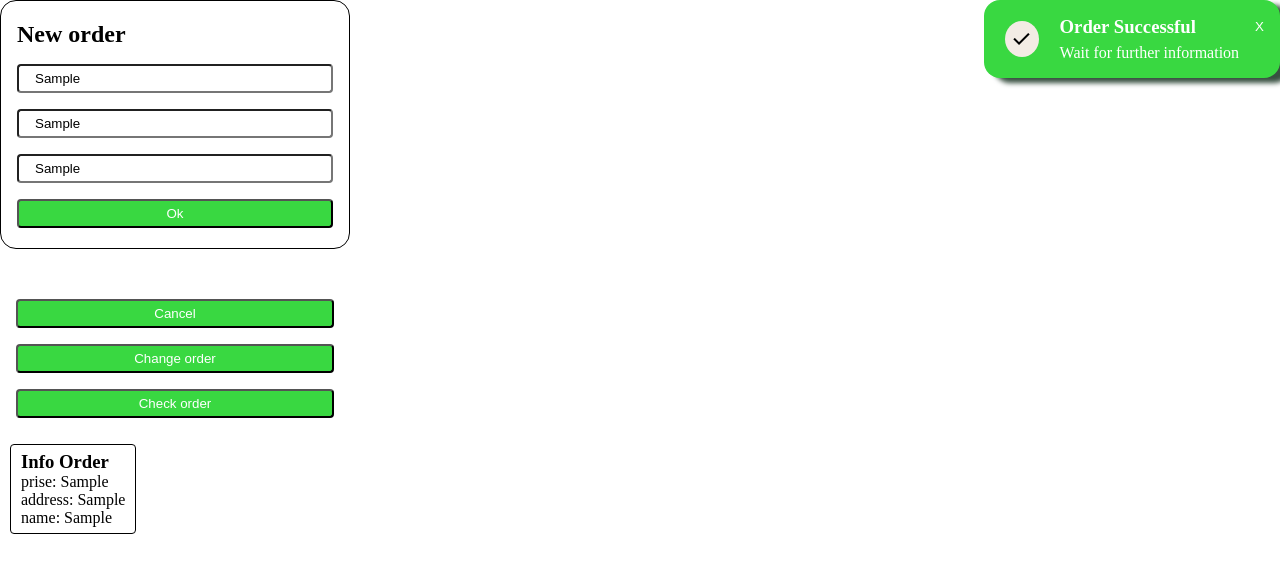
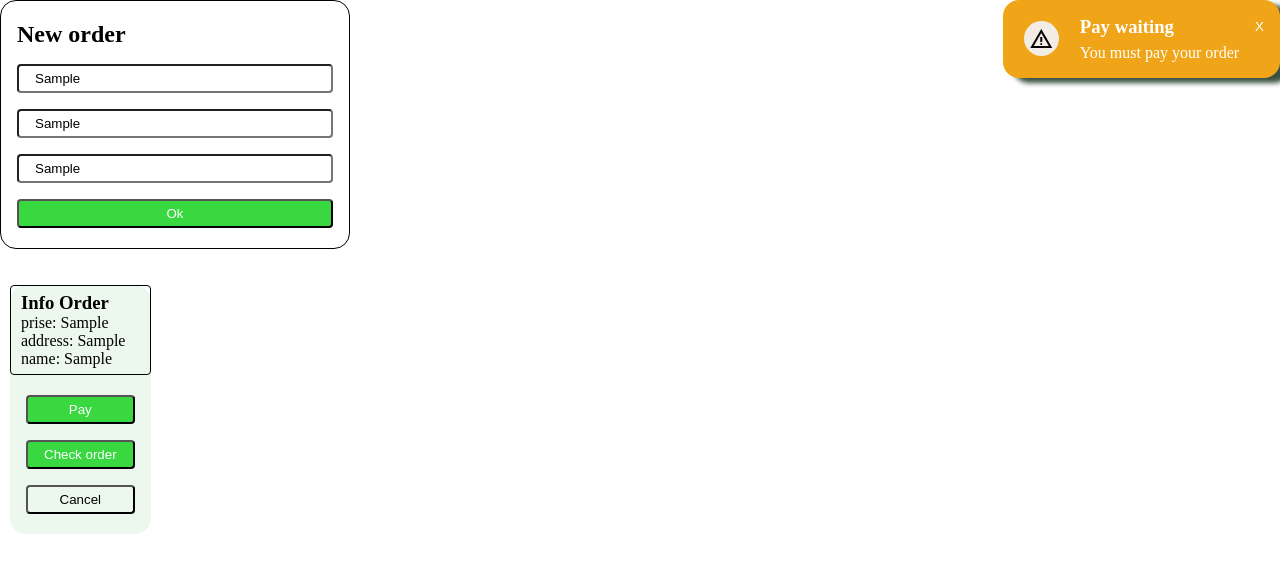
Before and after one commit to catphone50/practicCard, a plain HTML site: page index.html in a window 1280 px wide. Both pictures are taken after typing "Sample", "Sample", "Sample" into the empty fields and a click on the button "Ok". Drawn offline with nearby package versions, Linux system fonts and the light colour scheme.

Commit message:
add buttons funcktional

```diff
--- a/index.html
+++ b/index.html
@@ -19,11 +19,7 @@
       <input class="name" name="name" placeholder="Name" required />
       <button class="submit" type="submit">Ok</button>
     </form>
-    <div class="container">
-      <button class="btn">Cancel</button>
-      <button class="btn">Change order</button>
-      <button class="btn">Check order</button>
-    </div>
+
     <div class="containerCard"></div>
     <div class="containerInfo"></div>
     <script src="./scripts/index.js"></script>
--- a/scripts/index.js
+++ b/scripts/index.js
@@ -20,12 +20,80 @@ function printOrder() {
   <p>address: ${order.address}</p>
   <p>name: ${order.name}</p>
   </div>
+      <div class="container">
+      <button class="btn pay">Pay</button>
+      <button class="btn checkBtn">Check order</button>
+      <button class="btn cancel">Cancel</button>
+    </div>
   `;
 
     const infoOrderElement = document.createElement("div");
+    infoOrderElement.classList.add("infoOrderElement");
     infoOrderElement.innerHTML = infoOrderInner;
     containerInfo.appendChild(infoOrderElement);
+
+    const cancelButton = infoOrderElement.querySelector(".cancel");
+    cancelButton.addEventListener("click", () => {
+      listOfOrder = listOfOrder.filter((o) => o.id !== order.id);
+      localStorage.setItem("listOfOrder", JSON.stringify(listOfOrder));
+      infoOrderElement.remove();
+    });
+    const checkBtn = infoOrderElement.querySelector(".checkBtn");
+    checkBtn.addEventListener("click", () => {
+      order.payment === true
+        ? printCard("success", "Pay success", "Wait delivery")
+        : printCard("warning", "Pay waiting", "You must pay your order");
+    });
+    const payBtn = infoOrderElement.querySelector(".pay");
+    payBtn.addEventListener("click", () => {
+      listOfOrder = listOfOrder.map((o) => {
+        if (o.id === order.id) {
+          o.payment = true;
+        }
+        return o;
+      });
+      localStorage.setItem("listOfOrder", JSON.stringify(listOfOrder));
+      printCard("success", "Pay success", "Wait delivery");
+    });
   });
+}
+
+function printCard(status, header, info) {
+  const cardInner = `<div class="icon">
+    ${
+      status === "success"
+        ? `<span class="material-symbols-outlined">check</span>`
+        : status === "warning"
+        ? `<span class="material-symbols-outlined">warning</span>`
+        : `<span class="material-symbols-outlined">error</span>`
+    }
+
+  </div>
+  <div>
+  <h3>${header}</h3>
+  <p>${info}</p>
+  </div>
+  `;
+
+  const card = document.createElement("div");
+  card.className = "card";
+  card.innerHTML = cardInner;
+  const closeBtn = document.createElement("button");
+  closeBtn.type = "button";
+  closeBtn.className = "close";
+  closeBtn.textContent = "X";
+  closeBtn.addEventListener("click", function () {
+    card.remove();
+  });
+  card.append(closeBtn);
+  containerCard.append(card);
+  body.append(containerCard);
+  containerCard.classList.add("active");
+  status === "success"
+    ? card.classList.add("success")
+    : status === "warning"
+    ? card.classList.add("warning")
+    : card.classList.add("error");
 }
 
 printOrder();
@@ -37,6 +105,7 @@ form.addEventListener("submit", function (event) {
 
   const order = {
     id: Math.floor(Math.random() * 1000),
+    payment: false,
     address: inputAddress.value,
     price: inputPrice.value,
     name: inputName.value,
@@ -45,31 +114,7 @@ form.addEventListener("submit", function (event) {
 
   localStorage.setItem("listOfOrder", JSON.stringify(listOfOrder));
 
-  container.classList.add("active");
-  containerCard.classList.add("active");
+  printCard("warning", "Pay waiting", "You must pay your order");
 
-  const card = document.createElement("div");
-  card.className = "card";
-  card.innerHTML = cardInner;
-
-  const closeBtn = document.createElement("button");
-  closeBtn.type = "button";
-  closeBtn.className = "close";
-  closeBtn.textContent = "X";
-  closeBtn.addEventListener("click", function () {
-    card.remove();
-  });
-  card.append(closeBtn);
-  containerCard.append(card);
-  body.append(containerCard);
   printOrder();
 });
-
-const cardInner = `<div class="icon"><span class="material-symbols-outlined">
-check
-</span></div>
-<div>
-<h3>Order Successful</h3>
-<p>Wait for further information</p>
-</div>
-`;
--- a/styles/style.css
+++ b/styles/style.css
@@ -30,7 +30,9 @@ form button {
 .container {
   max-width: 350px;
   padding: 20px 16px;
-  display: none;
+  display: flex;
+  flex-direction: column;
+  gap: 16px;
 }
 
 .btn {
@@ -49,8 +51,13 @@ form button {
 }
 .active {
   display: flex;
-  flex-direction: column;
   gap: 16px;
+  flex-direction: column-reverse;
+  justify-content: flex-end;
+}
+.infoOrderElement {
+  background-color: rgb(236, 248, 238);
+  border-radius: 16px;
 }
 
 .icon {
@@ -59,8 +66,10 @@ form button {
   background-color: rgb(243, 236, 228);
   color: black;
   display: flex;
-  padding: 5px;
+  width: 35px;
+  height: 35px;
   align-items: center;
+  justify-content: center;
 }
 
 .icon span {
@@ -75,6 +84,9 @@ form button {
   gap: 16px;
   border-radius: 16px;
   box-shadow: 10px 5px 5px rgb(56, 80, 65);
+}
+.card > *:not(:first-child):not(:last-child) {
+  flex-grow: 1;
 }
 
 .card h3 {
@@ -99,3 +111,15 @@ form button {
   border-radius: 4px;
   padding: 6px 10px;
 }
+.cancel {
+  background-color: transparent;
+  color: black;
+}
+
+.warning {
+  background-color: rgb(240, 165, 25);
+}
+
+.error {
+  background-color: rgb(231, 32, 32);
+}
```
